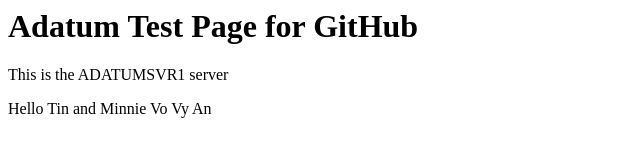
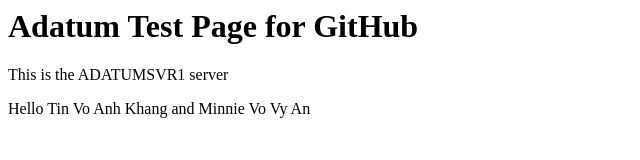
Before and after one commit to vdhphuc/ADATUMSVR1, a plain HTML site: page index.htm in a window 1280 px wide. Shown: the whole page, without its empty margins (0-640 px from the left). Drawn offline with Linux system fonts and the light colour scheme.

Commit message:
Add Vo Anh Khang

```diff
--- a/index.htm
+++ b/index.htm
@@ -3,4 +3,4 @@
 <p>This is the ADATUMSVR1 server</p>
 
 
-<p>Hello Tin and Minnie Vo Vy An</p>
+<p>Hello Tin Vo Anh Khang and Minnie Vo Vy An</p>
```
